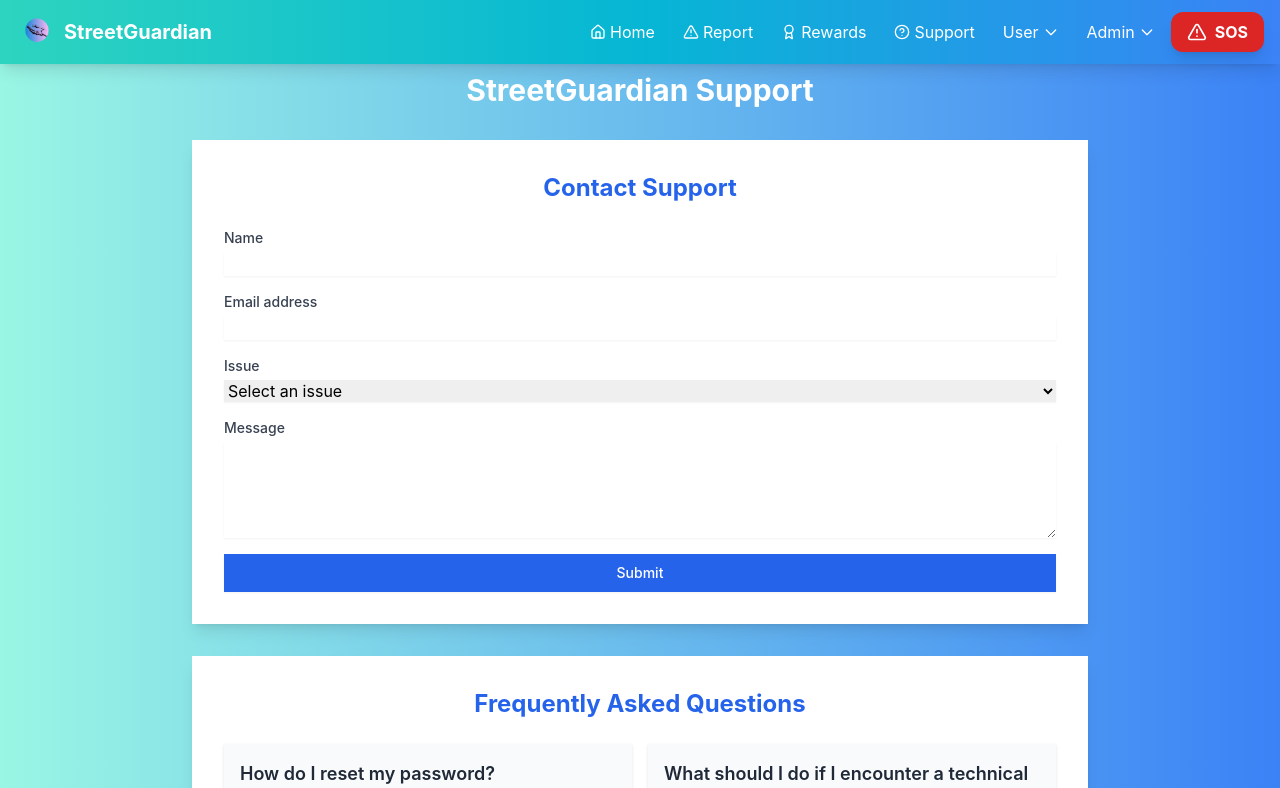
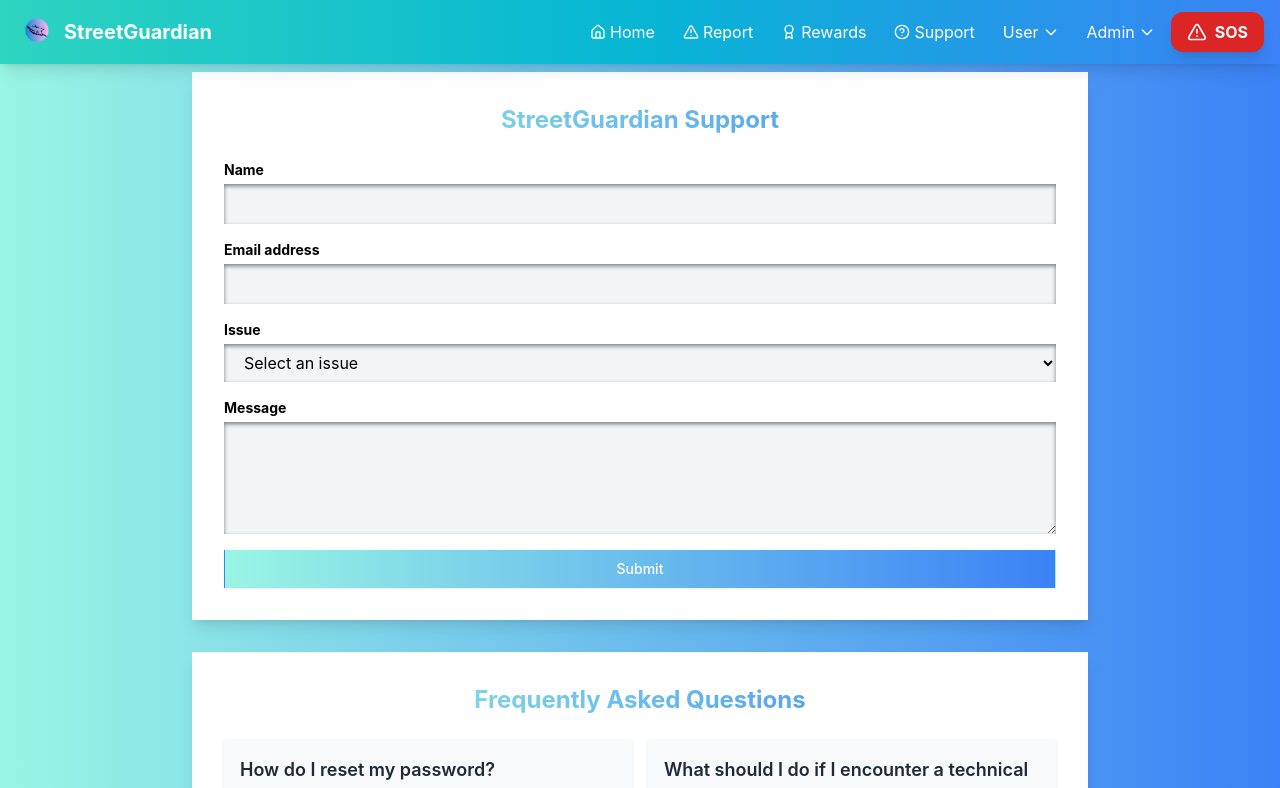
Before and after one commit to NitinTheGreat/StreetGuardian, a Next.js app: page /Support in a window 1280 px wide. Shown: the top 788 px of the page. Built offline with nearby package versions, Linux system fonts and the light colour scheme.

Commit message:
Support page and home page fixes

```diff
--- a/app/page.jsx
+++ b/app/page.jsx
@@ -261,7 +261,6 @@ const LandingPage = () => {
                       { text: 'Volunteer hours', icon: Clock, points: 100 },
                       { text: 'Donations', icon: Gift, points: 50 },
                       { text: 'Referrals', icon: Users, points: 75 },
-                      { text: 'Community engagement', icon: Heart, points: 25 }
                     ].map((item, index) => (
                       <motion.li
                         key={index}
@@ -279,7 +278,7 @@ const LandingPage = () => {
                   <motion.button
                     whileHover={springAnimation}
                     className="mt-6 bg-gradient-to-r from-teal-600 to-blue-600 text-white font-semibold py-3 px-6 rounded-full shadow-lg hover:shadow-xl transition duration-300"
-                    onClick={() => window.location.href = '/RewardsProgram'}
+                    onClick={() => window.location.href = '/rewards'}
                   >
                     Join Rewards Program
                   </motion.button>
--- a/components/support-page.tsx
+++ b/components/support-page.tsx
@@ -43,35 +43,63 @@ export function SupportPageComponent() {
   return (
     <div className="min-h-screen bg-gradient-to-r from-teal-200 to-blue-500 p-6 mt-12">
       <div className="max-w-4xl mx-auto">
-        <h1 className="text-3xl font-bold text-center text-white mb-8">StreetGuardian Support</h1>
 
         <div className="bg-white rounded-lg shadow-lg p-8 mb-8">
-          <h2 className="text-2xl font-bold text-center text-blue-600 mb-6">Contact Support</h2>
+          <h2 className="text-2xl font-bold text-center mb-6 text-transparent bg-clip-text bg-gradient-to-r from-teal-200 to-blue-500">StreetGuardian Support</h2>
           <form className="space-y-4">
             <div>
-              <label htmlFor="name" className="block text-sm font-medium text-gray-700">Name</label>
-              <input type="text" id="name" name="name" className="mt-1 block w-full rounded-md border-gray-300 shadow-sm focus:border-blue-300 focus:ring focus:ring-blue-200 focus:ring-opacity-50" />
+              <label htmlFor="name" className="block text-sm font-bold text-black">Name</label>
+              <input
+                type="text"
+                id="name"
+                name="name"
+                className="mt-1 block w-full rounded-md border-gray-600 shadow-inner focus:border-blue-300 focus:ring focus:ring-blue-200 focus:ring-opacity-50 bg-gray-100 px-4 py-2"
+                style={{ boxShadow: 'inset 0 2px 4px rgba(0, 0, 0, 0.5)' }}
+              />
+
             </div>
             <div>
-              <label htmlFor="email" className="block text-sm font-medium text-gray-700">Email address</label>
-              <input type="email" id="email" name="email" className="mt-1 block w-full rounded-md border-gray-300 shadow-sm focus:border-blue-300 focus:ring focus:ring-blue-200 focus:ring-opacity-50" />
+              <label htmlFor="email" className="block text-sm font-bold text-black">Email address</label>
+              <input
+                type="email"
+                id="email"
+                name="email"
+                className="mt-1 block w-full rounded-md border-gray-300 shadow-inner focus:border-blue-300 focus:ring focus:ring-blue-200 focus:ring-opacity-50 bg-gray-100 px-4 py-2"
+                style={{ boxShadow: 'inset 0 2px 4px rgba(0, 0, 0, 0.5)' }}
+              />
+
             </div>
             <div>
-              <label htmlFor="issue" className="block text-sm font-medium text-gray-700">Issue</label>
-              <select id="issue" name="issue" className="mt-1 block w-full rounded-md border-gray-300 shadow-sm focus:border-blue-300 focus:ring focus:ring-blue-200 focus:ring-opacity-50">
+              <label htmlFor="issue" className="block text-sm font-bold text-black">Issue</label>
+              <select
+                id="issue"
+                name="issue"
+                className="mt-1 block w-full rounded-md border-gray-300 shadow-inner focus:border-blue-300 focus:ring focus:ring-blue-200 focus:ring-opacity-50 bg-gray-100 px-4 py-2"
+                style={{ boxShadow: 'inset 0 2px 4px rgba(0, 0, 0, 0.5)' }}
+                >
                 <option value="">Select an issue</option>
                 <option value="technical">Technical problem</option>
                 <option value="account">Account related</option>
                 <option value="billing">Billing inquiry</option>
                 <option value="other">Other</option>
               </select>
+
             </div>
             <div>
-              <label htmlFor="message" className="block text-sm font-medium text-gray-700">Message</label>
-              <textarea id="message" name="message" rows={4} className="mt-1 block w-full rounded-md border-gray-300 shadow-sm focus:border-blue-300 focus:ring focus:ring-blue-200 focus:ring-opacity-50"></textarea>
+              <label htmlFor="message" className="block text-sm font-bold text-black">Message</label>
+              <textarea
+                id="message"
+                name="message"
+                rows={4}
+                className="mt-1 block w-full rounded-md border-gray-300 shadow-inner focus:border-blue-300 focus:ring focus:ring-blue-200 focus:ring-opacity-50 bg-gray-100 px-4 py-2"
+                style={{ boxShadow: 'inset 0 2px 4px rgba(0, 0, 0, 0.5)' }}
+                >
+
+              </textarea>
+
             </div>
             <div>
-              <button type="submit" className="w-full flex justify-center py-2 px-4 border border-transparent rounded-md shadow-sm text-sm font-medium text-white bg-blue-600 hover:bg-blue-700 focus:outline-none focus:ring-2 focus:ring-offset-2 focus:ring-blue-500">
+              <button type="submit" className="w-full flex justify-center py-2 px-4 border border-transparent rounded-md shadow-sm text-sm font-medium text-white bg-gradient-to-r from-teal-200 to-blue-500 hover:from-teal-300 hover:to-blue-600 focus:outline-none focus:ring-2 focus:ring-offset-2 focus:ring-blue-500">
                 Submit
               </button>
             </div>
@@ -79,7 +107,7 @@ export function SupportPageComponent() {
         </div>
 
         <div className="bg-white rounded-lg shadow-lg p-8 mb-8">
-          <h2 className="text-2xl font-bold text-center text-blue-600 mb-6">Frequently Asked Questions</h2>
+          <h2 className="text-2xl font-bold text-center mb-6 text-transparent bg-clip-text bg-gradient-to-r from-teal-200 to-blue-500">Frequently Asked Questions</h2>
           <div className="grid grid-cols-1 md:grid-cols-2 gap-4">
             {faqItems.map((item, index) => (
               <div key={index} className="bg-gray-50 rounded-lg p-4 shadow">
@@ -91,7 +119,7 @@ export function SupportPageComponent() {
           <div className="mt-6 text-center">
             <button
               onClick={() => setShowMoreFAQ(true)}
-              className="inline-flex items-center px-4 py-2 border border-transparent text-sm font-medium rounded-md shadow-sm text-white bg-blue-600 hover:bg-blue-700 focus:outline-none focus:ring-2 focus:ring-offset-2 focus:ring-blue-500"
+              className="inline-flex items-center px-4 py-2 border border-transparent text-sm font-medium rounded-md shadow-sm text-white bg-gradient-to-r from-teal-200 to-blue-500 hover:from-teal-300 hover:to-blue-600 focus:outline-none focus:ring-2 focus:ring-offset-2 focus:ring-blue-500"
             >
               See More FAQs
             </button>
@@ -100,13 +128,13 @@ export function SupportPageComponent() {
       </div>
 
       {showMoreFAQ && (
-        <div className="fixed inset-0 bg-black bg-opacity-50 flex items-center justify-center p-4">
+        <div className="fixed inset-0 bg-white bg-opacity-50 flex items-center justify-center p-4">
           <div className="bg-white rounded-lg shadow-lg p-6 max-w-2xl w-full max-h-[80vh] overflow-y-auto">
             <div className="flex justify-between items-center mb-4">
               <h2 className="text-2xl font-bold text-blue-600">More FAQs</h2>
               <button
                 onClick={() => setShowMoreFAQ(false)}
-                className="text-gray-500 hover:text-gray-700"
+                className="text-gray-500 hover:text-black"
               >
                 <X size={24} />
               </button>
```
